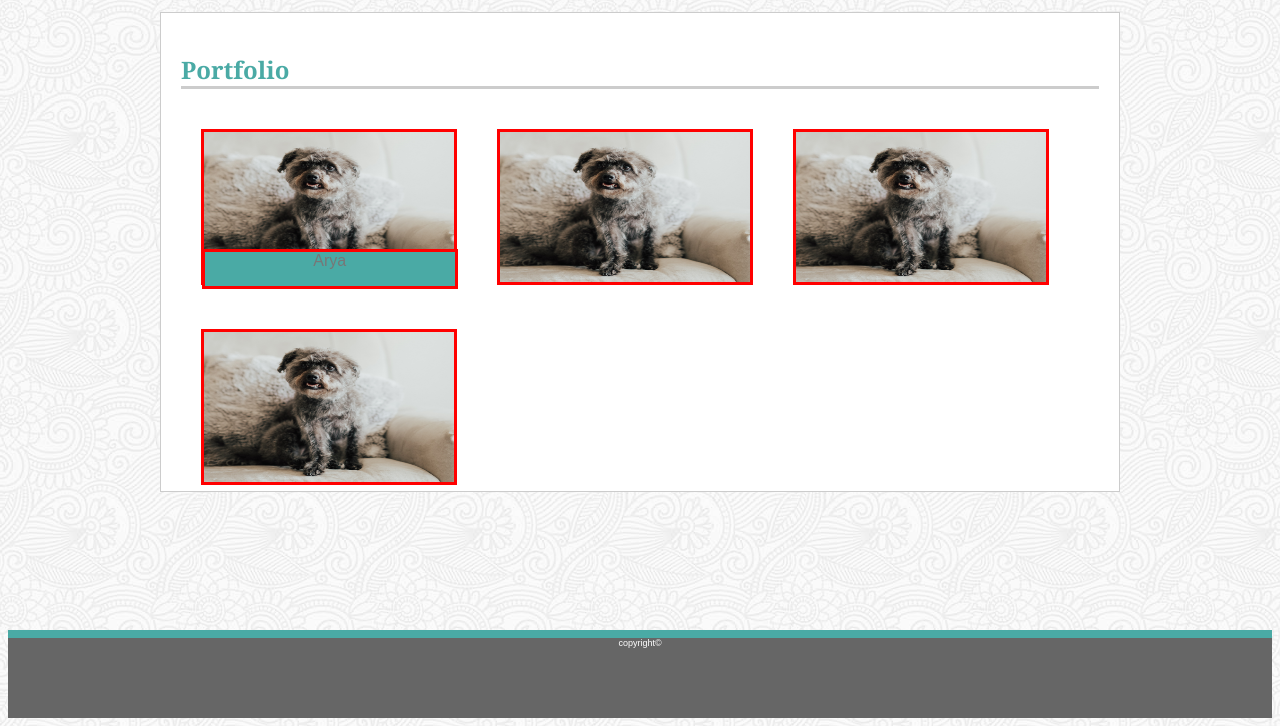
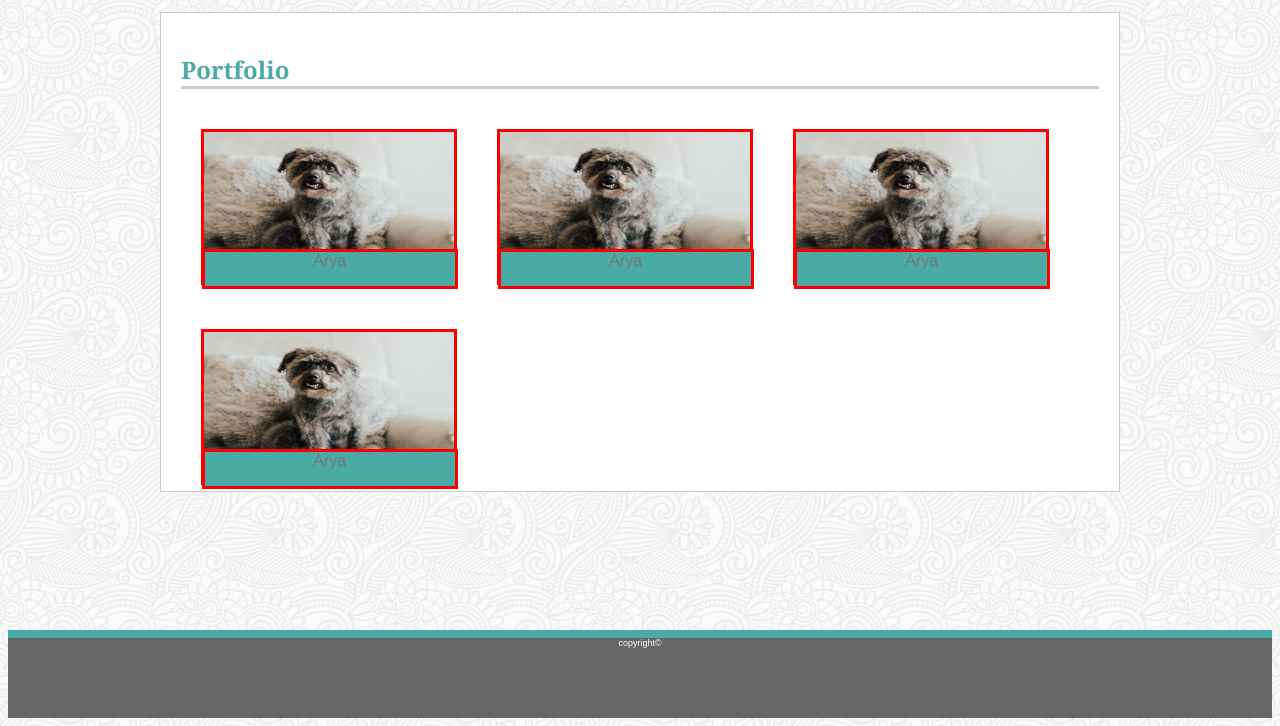
Before and after one commit to sarkwon89/studentportfolio, a plain HTML site: page portfolio.html in a window 1280 px wide. Shown: the part 94-820 px from the top of the page. Drawn offline with Linux system fonts and the light colour scheme.

Commit message:
banner on every image

```diff
--- a/portfolio.html
+++ b/portfolio.html
@@ -30,9 +30,18 @@
                 <img class="image" src="assets/images/Arya.jpg">
                 <p id="image1">Arya</p>
             </div>
-            <img class="image" src="assets/images/Arya.jpg">
-            <img class="image" src="assets/images/Arya.jpg">
-            <img class="image" src="assets/images/Arya.jpg">
+            <div class="image-container">
+                    <img class="image" src="assets/images/Arya.jpg">
+                    <p id="image1">Arya</p>
+                </div>
+            <div class="image-container">
+                <img class="image" src="assets/images/Arya.jpg">
+                <p id="image1">Arya</p>
+                </div>
+            <div class="image-container">
+               <img class="image" src="assets/images/Arya.jpg">
+                <p id="image1">Arya</p>
+            </div>
         </div>
     </div>
     <div id="blank-space"></div>
```
